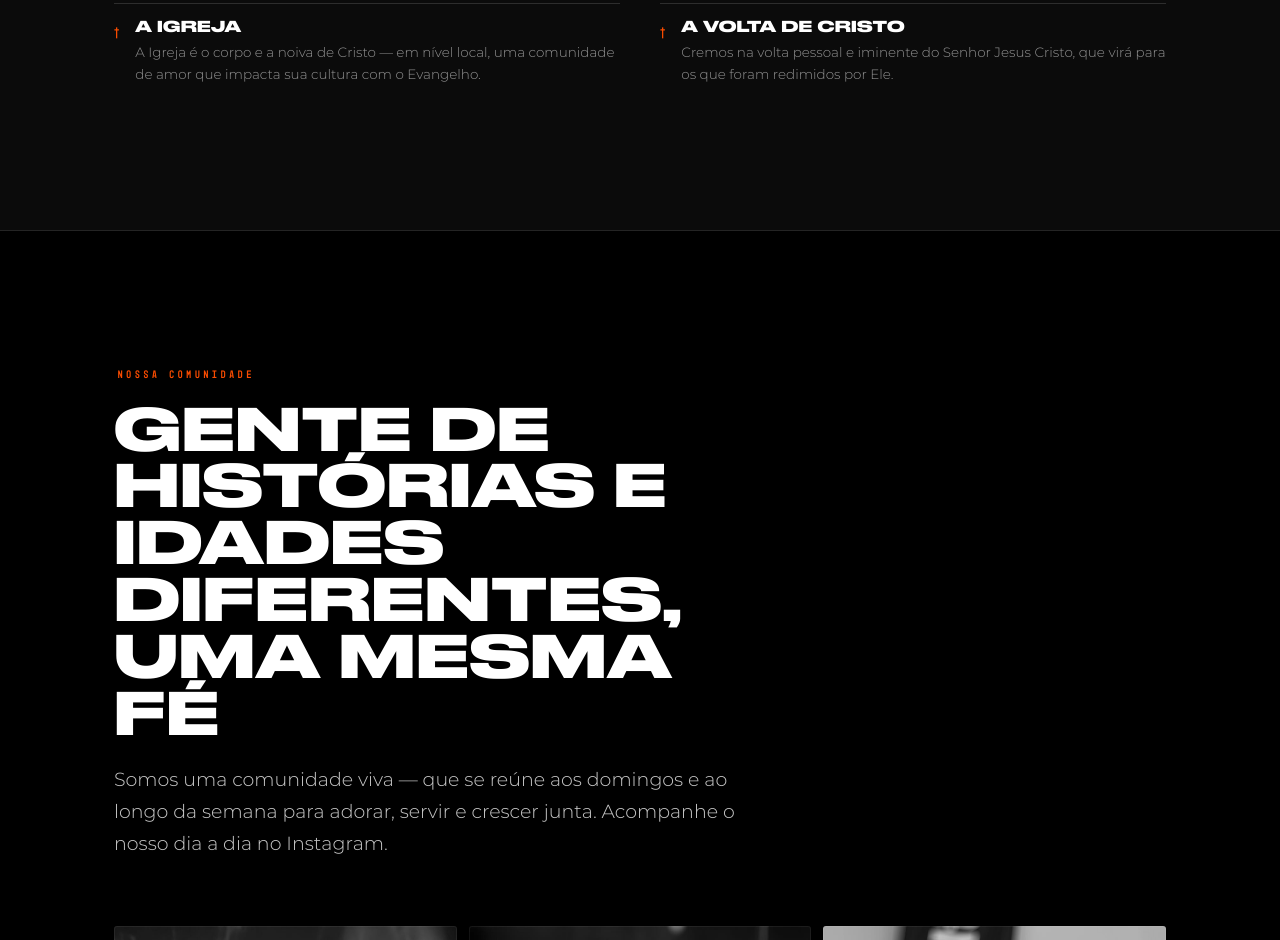
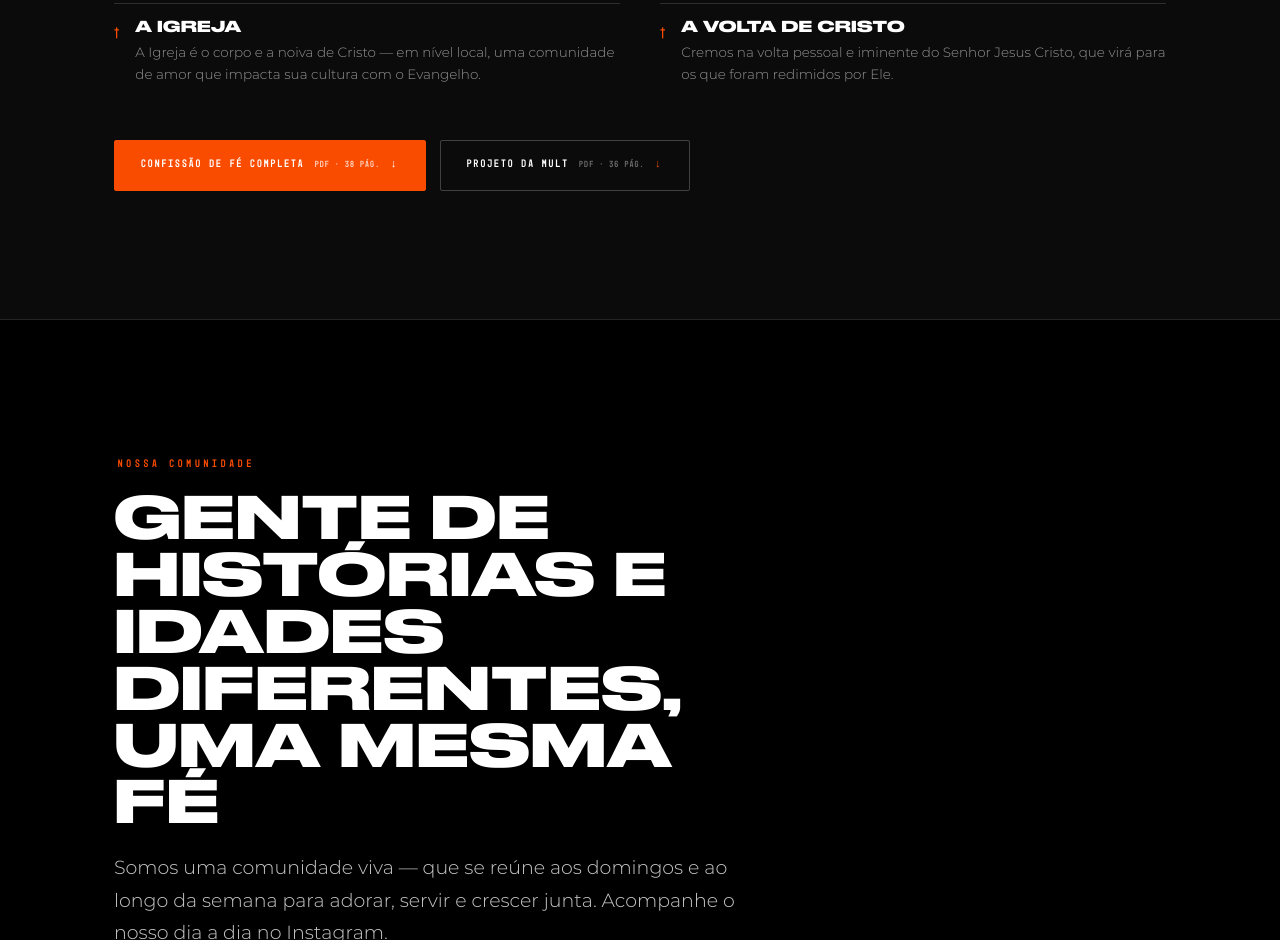
Before and after one commit to 9697media-ui/igrejamultorg, a website: page index.html in a window 1280 px wide. Shown: the part 6353-7293 px from the top of the page. Drawn offline with Linux system fonts and the light colour scheme.

Commit message:
Botões de download dos PDFs na seção Confissão de Fé
- Adiciona assets/docs/confissao-de-fe.pdf (841 KB, 38 pag.) e
  projeto-mult.pdf (11 MB, 36 pag.), comprimidos a partir dos
  originais (2.8 MB e 33 MB) via filtro Quartz customizado —
  reamostra as imagens e preserva o texto vetorial.
- Dois botões com atributo download no fim da secao Confissao de Fe,
  seguindo o padrao .btn do site, com formato e numero de paginas.

Co-Authored-By: Claude Opus 4.8 <noreply@anthropic.com>

```diff
--- a/index.html
+++ b/index.html
@@ -111,6 +111,15 @@
     .btn.primary:hover { background: #ff5f1a; }
     .btn .arrow { color: var(--orange); }
     .btn.primary .arrow { color: #fff; }
+    /* botões de download dos documentos (PDF) */
+    .doc-actions { display: flex; flex-wrap: wrap; gap: 14px; margin-top: 38px; }
+    .doc-actions .btn { align-items: baseline; }
+    .doc-actions .sz { font-family: 'Mono45', monospace; font-size: 9px; letter-spacing: 0.12em; color: var(--muted-2); }
+    .doc-actions .btn.primary .sz { color: rgba(255,255,255,0.75); }
+    @media (max-width: 560px) {
+      .doc-actions { flex-direction: column; align-items: stretch; }
+      .doc-actions .btn { justify-content: center; }
+    }
 
     /* ---------- NAV ---------- */
     header.nav {
@@ -635,6 +644,16 @@
         <div class="creed-item reveal"><span class="ci">†</span><div><h3>A Igreja</h3><p>A Igreja é o corpo e a noiva de Cristo — em nível local, uma comunidade de amor que impacta sua cultura com o Evangelho.</p></div></div>
         <div class="creed-item reveal"><span class="ci">†</span><div><h3>A volta de Cristo</h3><p>Cremos na volta pessoal e iminente do Senhor Jesus Cristo, que virá para os que foram redimidos por Ele.</p></div></div>
       </div>
+      <div class="doc-actions reveal">
+        <a class="btn primary" href="assets/docs/confissao-de-fe.pdf" download
+           aria-label="Baixar a confissão de fé completa em PDF">
+          Confissão de fé completa <span class="sz">PDF · 38 pág.</span> <span class="arrow">↓</span>
+        </a>
+        <a class="btn" href="assets/docs/projeto-mult.pdf" download
+           aria-label="Baixar o projeto da Igreja Mult em PDF">
+          Projeto da Mult <span class="sz">PDF · 36 pág.</span> <span class="arrow">↓</span>
+        </a>
+      </div>
     </div>
   </section>
 
```
Also changed, not shown: 2 other files.
